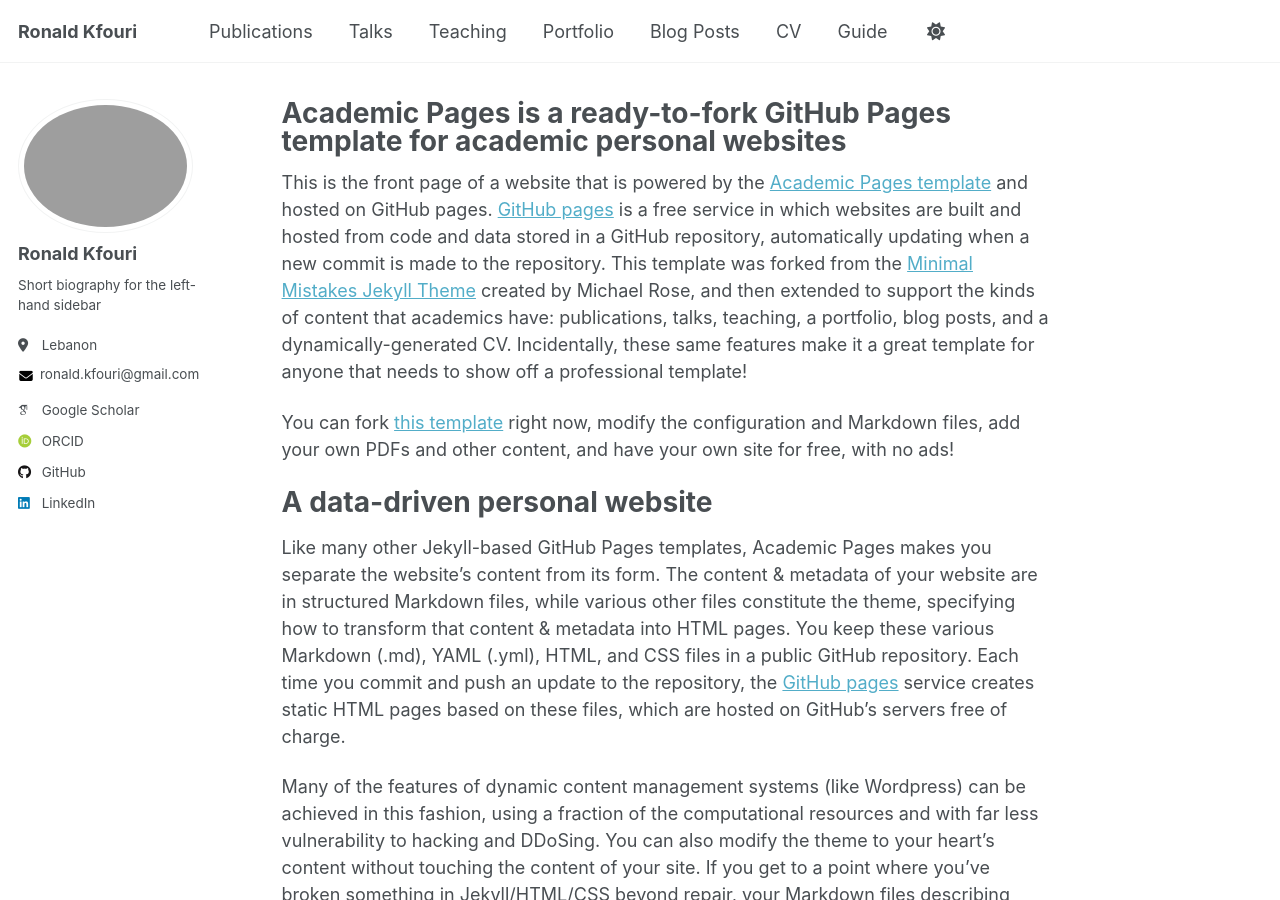
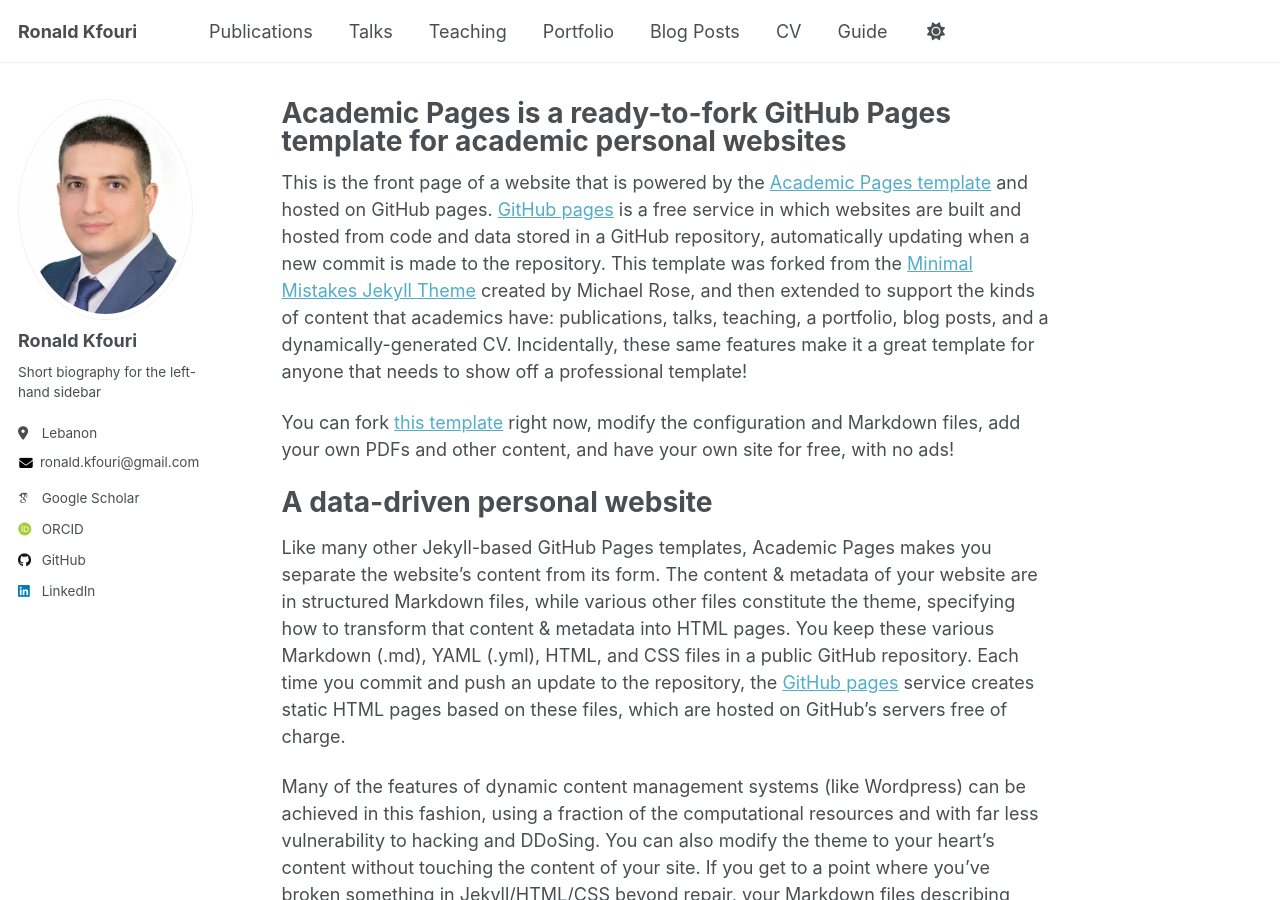
Before and after one commit to RonaldKfouri/RonaldKfouri.github.io, a Jekyll site: the page built from _pages/about.md, in a window 1280 px wide and 900 px high. Built offline with Jekyll 4.4.1, drawn with Linux system fonts in a browser that asks for light colours; some web fonts are replaced; a script that is not in the unit is left out.

Commit message:
Update _config.yml

```diff
--- a/_config.yml
+++ b/_config.yml
@@ -23,7 +23,7 @@ repository               : "academicpages/academicpages.github.io"
 #               Additional customization can be done by editing /_includes/author-profile.html
 author:
   # Biographic information
-  avatar           : "images/my_profile.png"
+  avatar           : "profile.png"
   name             : "Ronald Kfouri"
   pronouns         : # example: "she/her"
   bio              : "Short biography for the left-hand sidebar"
```
